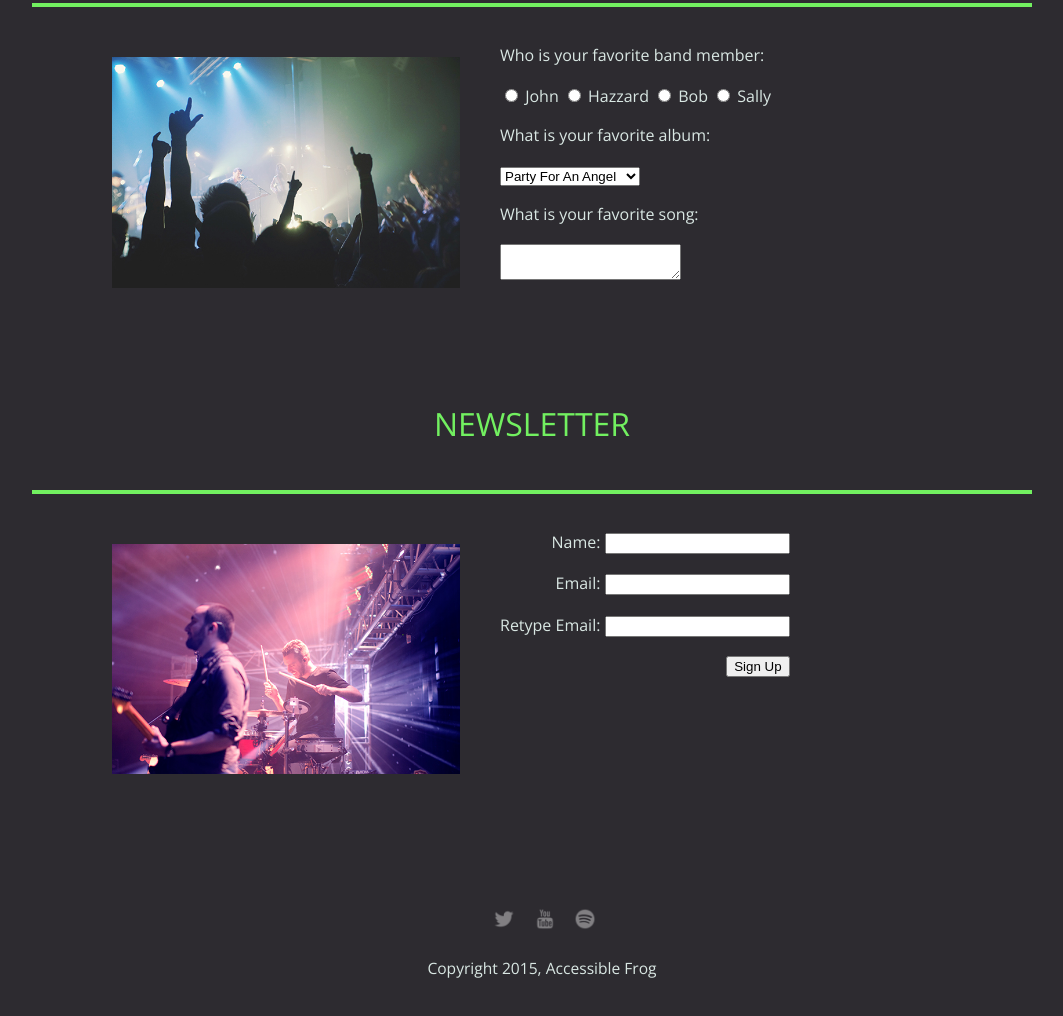
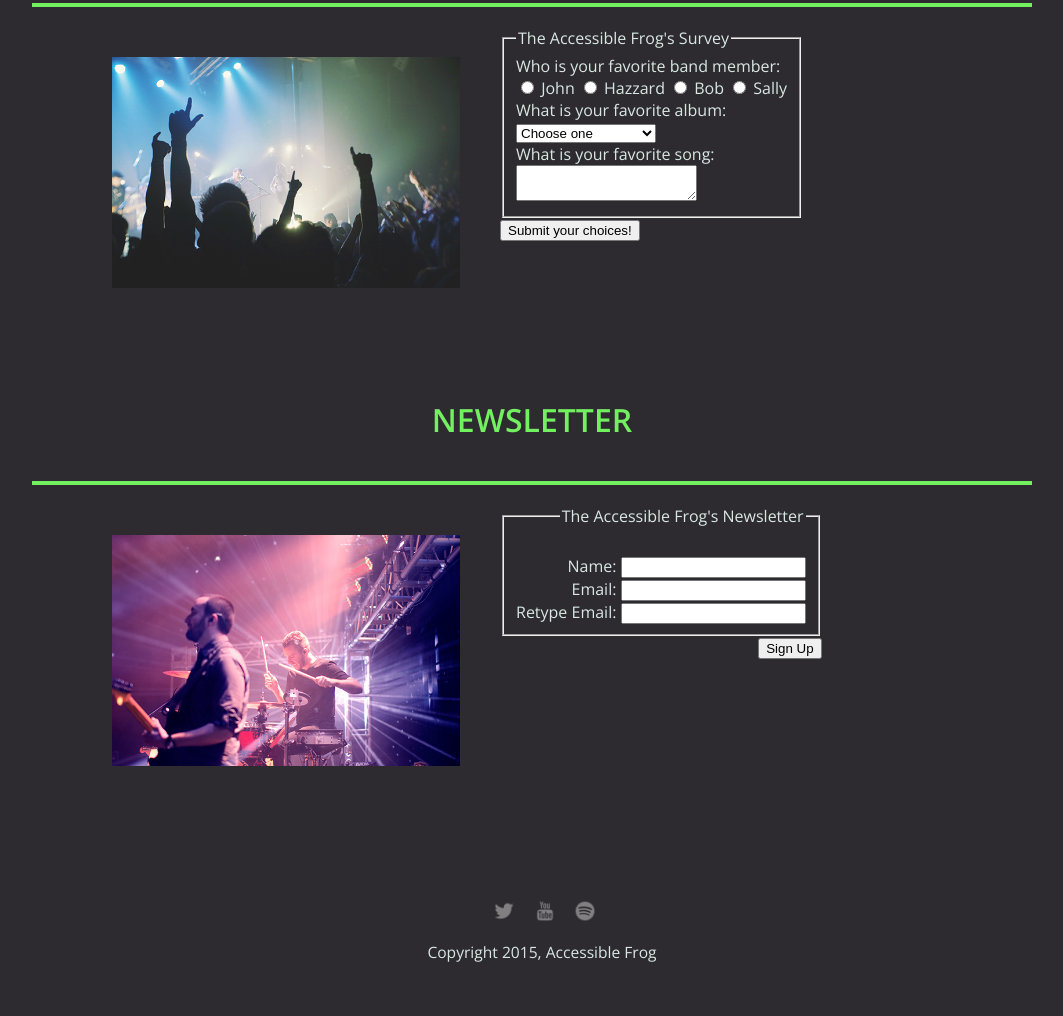
Before and after one commit to tdimnet/Accessibility-Refactor, a plain HTML site: page survey.html in a window 1280 px wide. Shown: the part 642-1658 px from the top of the page, without its empty margins (108-1171 px from the left). Drawn offline with nearby package versions, Linux system fonts and the light colour scheme.

Commit message:
Finish working on the table element and now working on the two forms elements: add all the html elements needed, start styling now

```diff
--- a/css/tour.css
+++ b/css/tour.css
@@ -28,6 +28,10 @@ pre {
   font-size: 1.2em;
 }
 
+.tour-dates-table caption {
+  padding: 10px 0px 20px;
+}
+
 .tour-dates-table thead {
   color: #72F060;
 }
--- a/survey.html
+++ b/survey.html
@@ -27,46 +27,74 @@
       <h2 class= "heading">Survey</h2>
       <div class="card">
         <div class="flex">
-          <img class="photo" src= "img/concert01.jpg">
+          <img class="photo" src= "img/concert01.jpg" alt="Photograph of one of our indoor concert">
           <div class="container">
-            <form class = "survey">
-              <p>Who is your favorite band member:</p>
-              <input type="radio" name="res" value="John"> John
-              <input type="radio" name="res" value="Hazzard"> Hazzard
-              <input type="radio" name="res" value="Bob"> Bob
-              <input type="radio" name="res" value="Sally"> Sally
 
-              <p>What is your favorite album:</p>
-              <select id="albums" name="select">
-                <option value="1">Party For An Angel</option>
-                <option value="2">A Day Of Old</option>
-                <option value="3">Finding My Shadow</option>
-                <option value="4">Diamond Fireworks</option>
-                <option value="5">Enjoy Your Desire</option>
-                <option value="6">This Is For You</option>
-                <option value="7">Music Of My Life</option>
-                <option value="8">Song For Yesterday</option>
-                <option value="9">Heroic Forever</option>
-                <option value="10">Midnight Fires</option>
-                <option value="11">Street Of The Rider</option>
-              </select>
+            <form class="survey" action="#" method="post">
+              <fieldset>
+                <legend>The Accessible Frog's Survey</legend>
+                <label>Who is your favorite band member:</label>
+                <br>
+                <input type="radio" id="John" value="John" name="favorite_band_member">
+                <label for="John">John</label>
+                <input type="radio" id="Hazzard" value="Hazzard" name="favorite_band_member">
+                <label for="Hazzard">Hazzard</label>
+                <input type="radio" id="Bob" value="Bob" name="favorite_band_member">
+                <label for="Bob">Bob</label>
+                <input type="radio" id="Sally" value="Sally" name="favorite_band_member">
+                <label for="Sally">Sally</label>
+                <br>
 
-              <p>What is your favorite song:</p>
-              <textarea></textarea>
+                <label for="favorite_album">What is your favorite album:</label>
+                <br>
+                <select id="favorite_album" name="favorite_album">
+                  <option value="" disabled selected hidden>Choose one</option>
+                  <option value="party-for-an-angel">Party For An Angel</option>
+                  <option value="a-day-of-old">A Day Of Old</option>
+                  <option value="finding-my-shadow">Finding My Shadow</option>
+                  <option value="diamond-fireworks">Diamond Fireworks</option>
+                  <option value="enjoy-your-desire">Enjoy Your Desire</option>
+                  <option value="this-is-for-you">This Is For You</option>
+                  <option value="music-of-my-life">Music Of My Life</option>
+                  <option value="song-for-yesterday">Song For Yesterday</option>
+                  <option value="heroic-forever">Heroic Forever</option>
+                  <option value="midnight-fires">Midnight Fires</option>
+                  <option value="street-of-the-rider">Street Of The Rider</option>
+                </select>
+                <br>
+
+                <label for="favorite_song">What is your favorite song:</label>
+                <br>
+                <textarea name="favorite_song" id="favorite_song"></textarea>
+                <br>
+              </fieldset>
+
+              <button type="submit">Submit your choices!</button>
             </form>
-          </div>
+          </div><!-- END: Container -->
         </div>
       </div>
-      <p class= "heading">Newsletter</p>
+
+      <h2 class="heading">Newsletter</h2>
       <div class="card">
         <div class="flex">
-          <img class="photo" src= "img/the_band.jpg">
+          <img class="photo" src= "img/the_band.jpg" alt="Photograph of our drummer and bass guitarist on stage">
             <div class="container">
               <form class="newsletter">
-                  <p>Name: <input type ="text" name="textfield"></p>
-                  <p>Email: <input type ="email" name="textfield"></p>
-                  <p>Retype Email: <input type ="email" name="textfield"></p>
-                  <button type="submit">Sign Up</button>
+                <fieldset>
+                  <legend>The Accessible Frog's Newsletter</legend>
+                  <br>
+                  <label for="name">Name:</label>
+                  <input type="text" id="name" name="user_fullname">
+                  <br>
+                  <label for="email">Email:</label>
+                  <input type="email" id="email" name="user_email">
+                  <br>
+                  <label for="confirm_email">Retype Email:</label>
+                  <input type="email" id="confirm_email" name="user_confirm_email">
+                  <br>
+                </fieldset>
+                <button type="submit">Sign Up</button>
               </form>
             </div>
         </div>
@@ -75,9 +103,9 @@
 
     <footer>
       <ul>
-        <li><a href="#" class="social twitter"><img src= "img/twitter-32.png"></a></li>
-        <li><a href="#" class="social youtube"><img src= "img/youtube-32.png"></a></li>
-        <li><a href="#" class="social spotify"><img src= "img/spotify-32.png"></a></li>
+        <li><a href="#" class="social twitter">Go to our Twitter page</a></li>
+        <li><a href="#" class="social youtube">Go to our Youtube page</a></li>
+        <li><a href="#" class="social spotify">Go to our Spotify page</a></li>
       </ul>
       <p class="copyright">Copyright 2015, Accessible Frog</p>
     </footer>
```
Also changed, not shown: tour.html (+8 -8 lines), img/guitar_pick_green.png (added).
